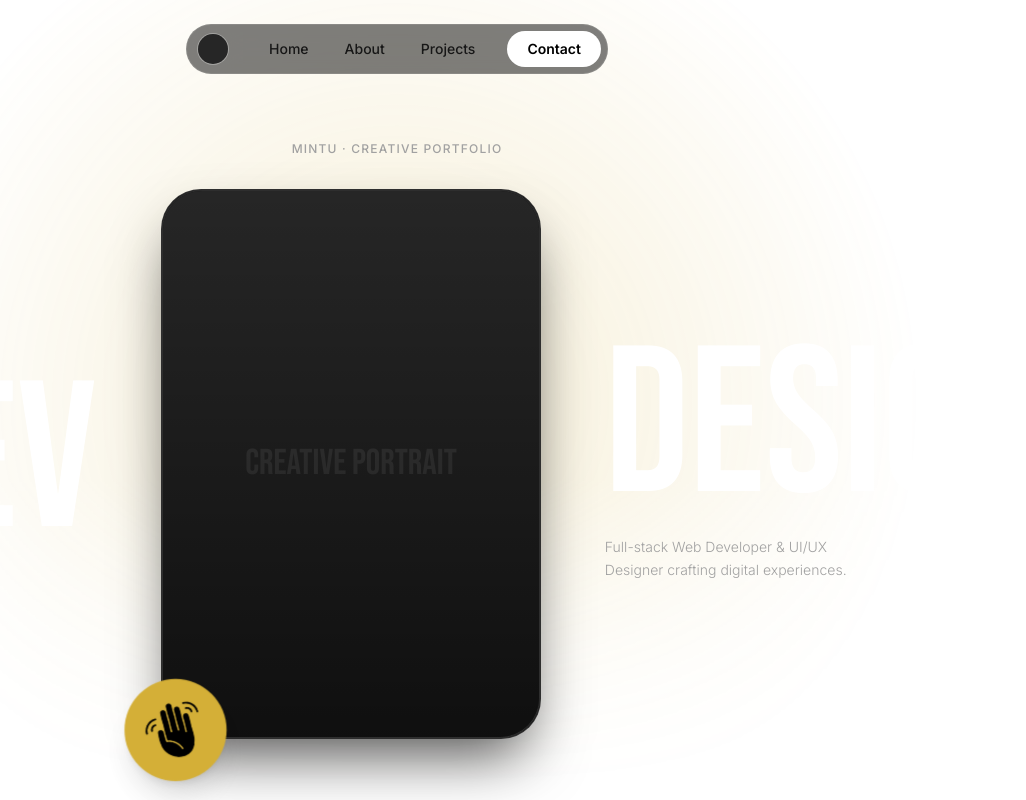
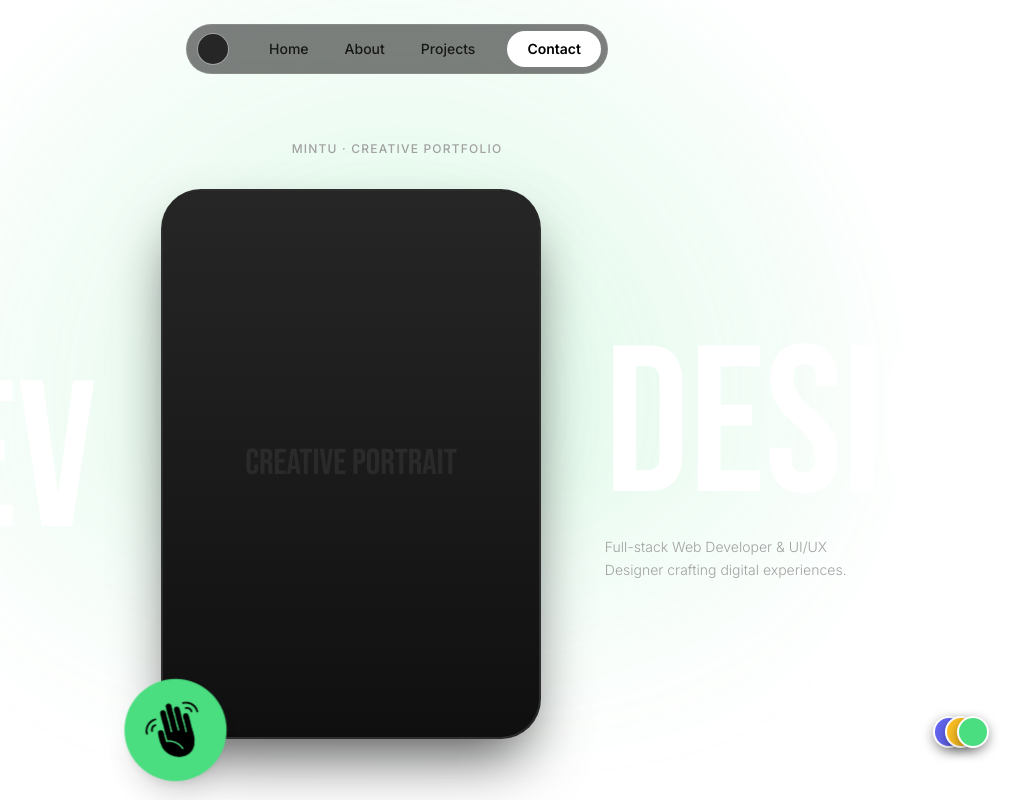
Before and after one commit to MintuSingh07/prof-portfolio, a Next.js app: page / in a window 1280 px wide. Shown: the top 800 px of the page, without its empty margins (243-1269 px from the left). Built offline with nearby package versions, Linux system fonts and the light colour scheme.

Commit message:
feat: add interactive ColorSwitcher component to dynamically update accent theme colors

```diff
--- a/src/app/globals.css
+++ b/src/app/globals.css
@@ -18,6 +18,7 @@
 :root {
   --background: #ffffff;
   --foreground: #171717;
+  --color-accent: #4ade80;
 }
 
 @theme inline {
@@ -28,7 +29,7 @@
   --font-sans: var(--font-inter);
   --font-billamount: "BillaMount", sans-serif;
   --font-ramillas: "TTRamillas", serif;
-  --color-accent: #d4af37;
+  --color-accent: var(--color-accent);
 }
 
 @media (prefers-color-scheme: dark) {
--- a/src/app/page.tsx
+++ b/src/app/page.tsx
@@ -433,6 +433,11 @@ const HeroInternal = ({
         </div>
       </div>
 
+      {/* Color Switcher — Bottom Right */}
+      <div className="absolute bottom-12 right-12 z-50">
+        <ColorSwitcher />
+      </div>
+
       <motion.div
         initial={{ opacity: 0 }}
         animate={{ opacity: 1 }}
@@ -450,6 +455,84 @@ const HeroInternal = ({
   );
 };
 
+// --- Color Switcher Component ---
+
+const ColorSwitcher = () => {
+  const [isExpanded, setIsExpanded] = useState(false);
+
+  const themes = [
+    { name: "Indigo", color: "#6366f1" },
+    { name: "Gold", color: "#fbbf24" },
+    { name: "Mint", color: "#4ade80" },
+  ];
+
+  const applyTheme = (color: string) => {
+    document.documentElement.style.setProperty("--color-accent", color);
+  };
+
+  return (
+    <div className="relative flex items-center justify-end h-10 min-w-[120px]">
+      <div className="flex items-center">
+        {themes.map((theme, index) => (
+          <motion.button
+            key={theme.name}
+            onClick={(e) => {
+              if (!isExpanded) {
+                setIsExpanded(true);
+                e.stopPropagation();
+              } else {
+                applyTheme(theme.color);
+              }
+            }}
+            initial={false}
+            animate={{
+              // Negative margin-left creates the overlap from left-to-right
+              // First item (index 0) has no margin.
+              marginLeft: index === 0 ? 0 : isExpanded ? 12 : -20,
+              scale: 1,
+            }}
+            transition={{ type: "spring", damping: 20, stiffness: 200 }}
+            whileHover={{
+              scale: 1.15,
+              zIndex: 100,
+              boxShadow: `0 0 20px ${theme.color}60`
+            }}
+            whileTap={{ scale: 0.95 }}
+            className="h-8 w-8 rounded-full border-2 border-white shadow-[0_4px_12px_rgba(0,0,0,0.4)] cursor-pointer transition-shadow shrink-0 relative"
+            style={{
+              backgroundColor: theme.color,
+              zIndex: 50 + index,
+            }}
+            title={theme.name}
+          />
+        ))}
+
+        {/* Transparent overlay for the stack when collapsed to catch first click */}
+        {!isExpanded && (
+          <div
+            className="absolute right-0 h-8 w-8 rounded-full cursor-pointer z-[110]"
+            onClick={() => setIsExpanded(true)}
+          />
+        )}
+      </div>
+
+      {/* Muted close icon */}
+      {isExpanded && (
+        <motion.button
+          initial={{ opacity: 0, x: 10 }}
+          animate={{ opacity: 1, x: 0 }}
+          onClick={() => setIsExpanded(false)}
+          className="ml-2 p-1.5 rounded-full bg-white/5 hover:bg-white/15 text-white/30 hover:text-white transition-colors"
+        >
+          <svg width="12" height="12" viewBox="0 0 24 24" fill="none" stroke="currentColor" strokeWidth="3">
+            <path d="M18 6L6 18M6 6l12 12" />
+          </svg>
+        </motion.button>
+      )}
+    </div>
+  );
+};
+
 const SmoothScroll = ({ children }: { children: React.ReactNode }) => {
   return (
     <ReactLenis
```
Also changed, not shown: ref-desings/Group 27.png (added).
